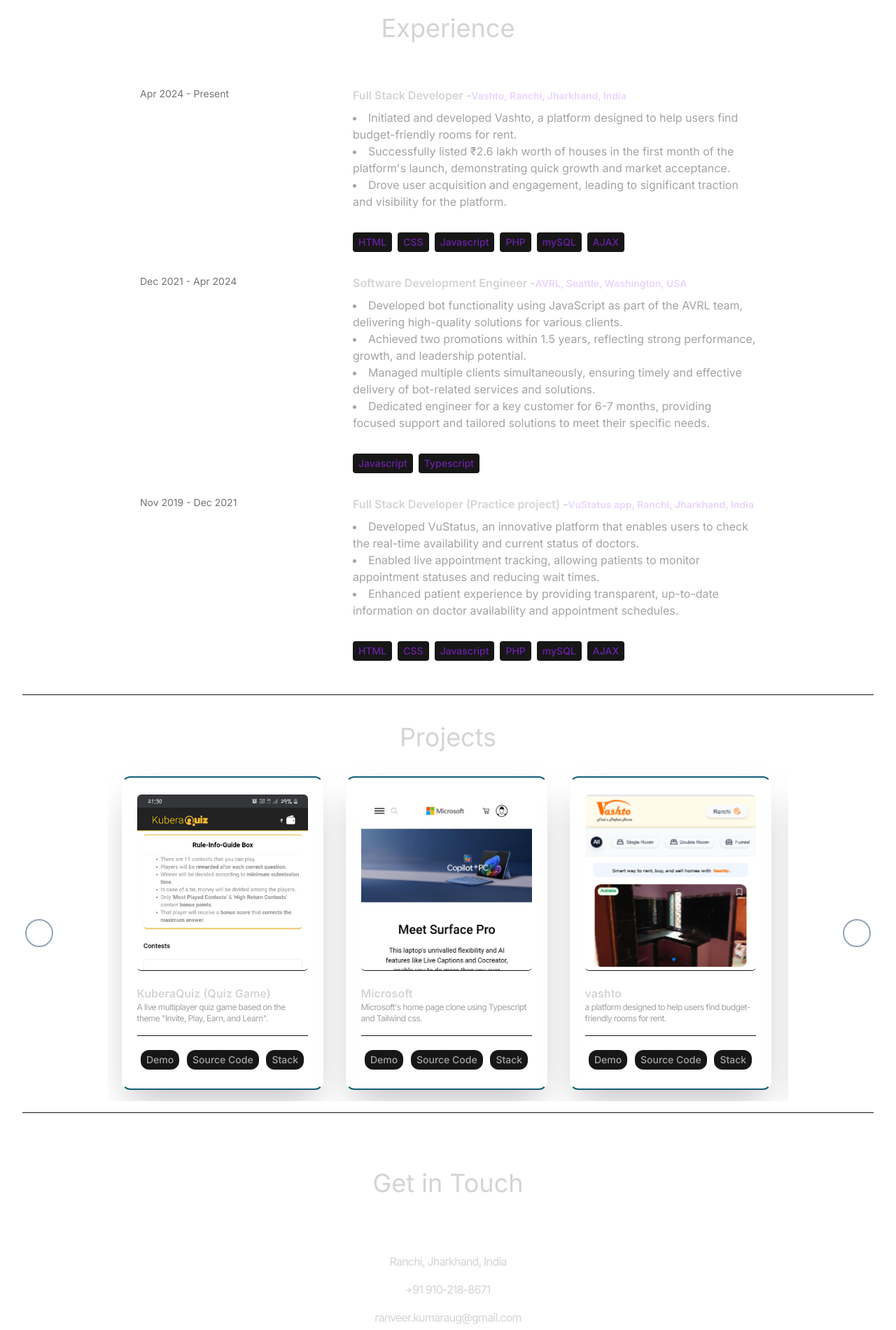
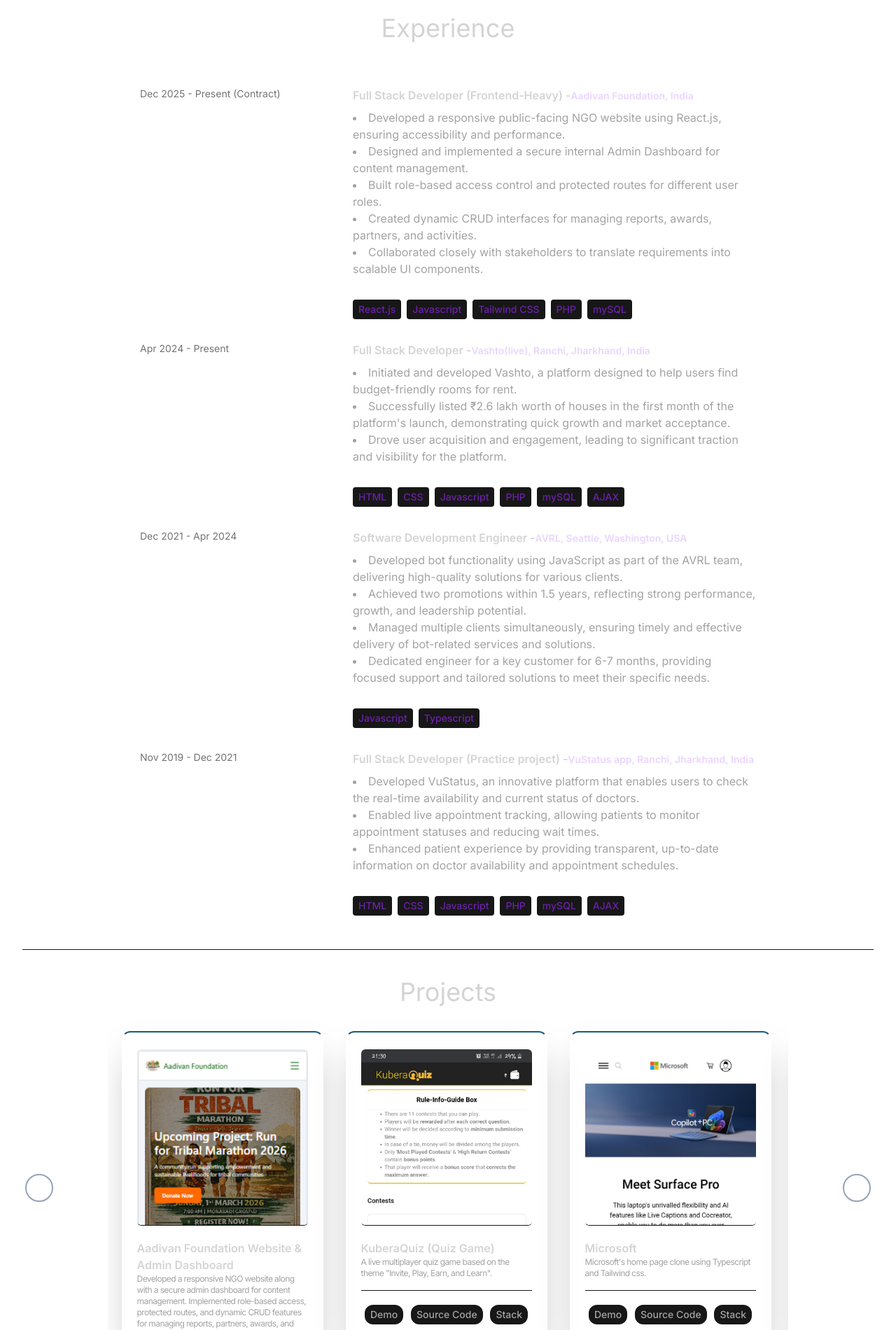
Before and after one commit to Ranveer0208/react-portfolio-ranveer, a React (Vite) app: page / in a window 1280 px wide. Shown: the part 1760-3660 px from the top of the page at 70% size. Built offline with nearby package versions, Linux system fonts and the light colour scheme.

Commit message:
Added Aadivan project and updated assets

```diff
--- a/src/constant/index.ts
+++ b/src/constant/index.ts
@@ -4,6 +4,7 @@
 import project4 from "../assets/projects_pic/vus.jpeg";
 import project5 from "../assets/projects_pic/portfolio.png"
 import project6 from "../assets/projects_pic/coronatest.jpeg";
+import project7 from "../assets/projects_pic/aadivan.png";
 
 export const HERO_CONTENT: string = `Self-motivated developer with over 3 years of hands-on experience working on a wide range of web-based projects. Passionate about coding and specialize in creating customized user interfaces that are accessible, user-friendly, and secure. I am highly organized and able to manage multiple projects and deadlines effectively. By staying up-to-date with the latest technologies, I consistently apply best practices to deliver high-quality solutions. I am also skilled in adapting to new challenges and continuously improving my work to meet the evolving needs of each project.`;
 
@@ -21,9 +22,22 @@
 
 export const EXPERIENCES: ExperienceType[] | undefined = [
    {
+      year: "Dec 2025 - Present (Contract)",
+      role: "Full Stack Developer (Frontend-Heavy)",
+      company: "Aadivan Foundation, India",
+      description: `
+   • Developed a responsive public-facing NGO website using React.js, ensuring accessibility and performance.
+   • Designed and implemented a secure internal Admin Dashboard for content management.
+   • Built role-based access control and protected routes for different user roles.
+   • Created dynamic CRUD interfaces for managing reports, awards, partners, and activities.
+   • Collaborated closely with stakeholders to translate requirements into scalable UI components.`,
+      technologies: ["React.js", "Javascript", "Tailwind CSS", "PHP", "mySQL"],
+      website: "https://aadivanfoundation.org"
+   },
+   {
       year: "Apr 2024 - Present",
       role: "Full Stack Developer",
-      company: "Vashto, Ranchi, Jharkhand, India",
+      company: "Vashto(live), Ranchi, Jharkhand, India",
       description: `
       • Initiated and developed Vashto, a platform designed to help users find budget-friendly rooms for rent.
       • Successfully listed ₹2.6 lakh worth of houses in the first month of the platform's launch, demonstrating quick growth and market acceptance.
@@ -66,6 +80,15 @@
 }
 
 export const PROJECTS: ProjectType[] = [
+   {
+      id: 7,
+      title: "Aadivan Foundation Website & Admin Dashboard",
+      image: project7,
+      description: `Developed a responsive NGO website along with a secure admin dashboard for content management. Implemented role-based access, protected routes, and dynamic CRUD features for managing reports, partners, awards, and activities.`,
+      technologies: ["React", "JavaScript", "Tailwind", "PHP", "MySQL"],
+      demo_link: "https://aadivanfoundation.org/",
+      source_code: "",
+   },
    {
       id: 1,
       title: "KuberaQuiz (Quiz Game)",
```
Also changed, not shown: src/assets/projects_pic/aadivan.png (added).
